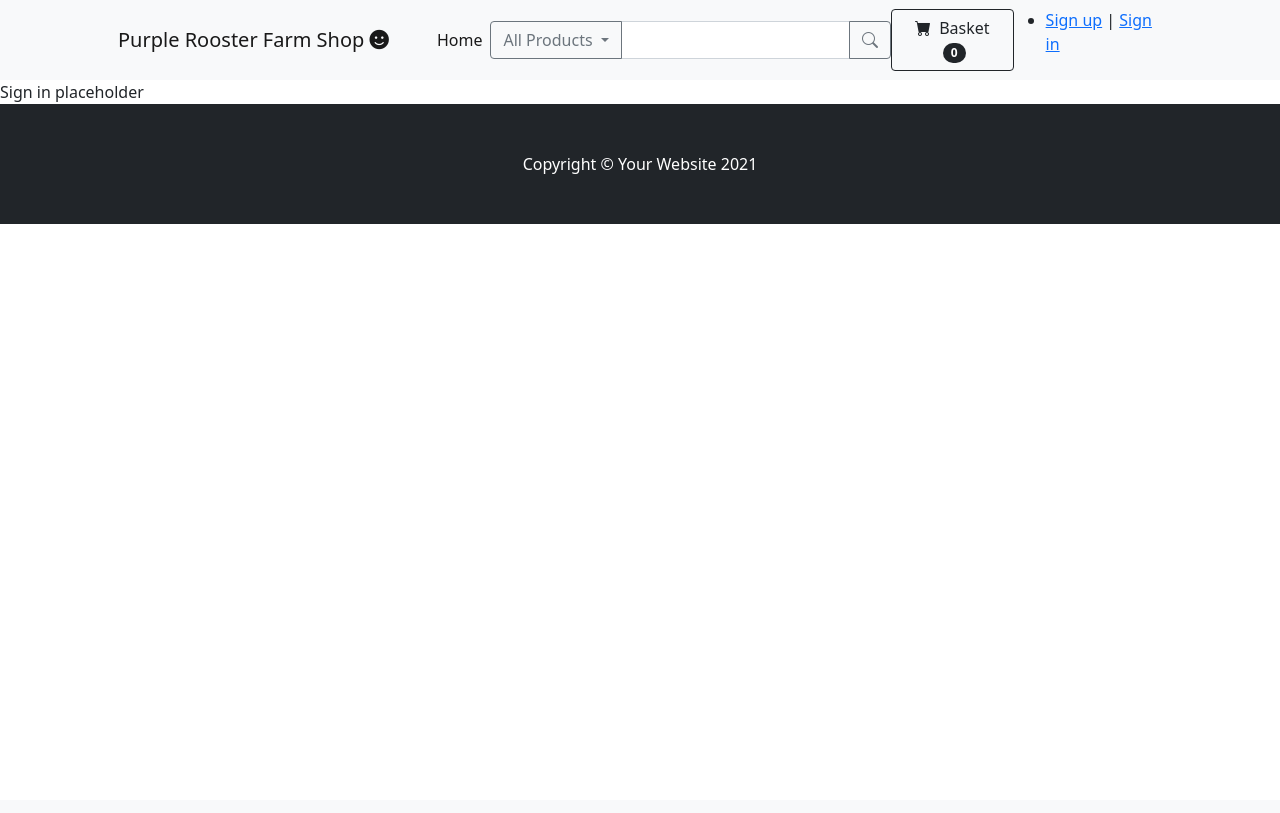
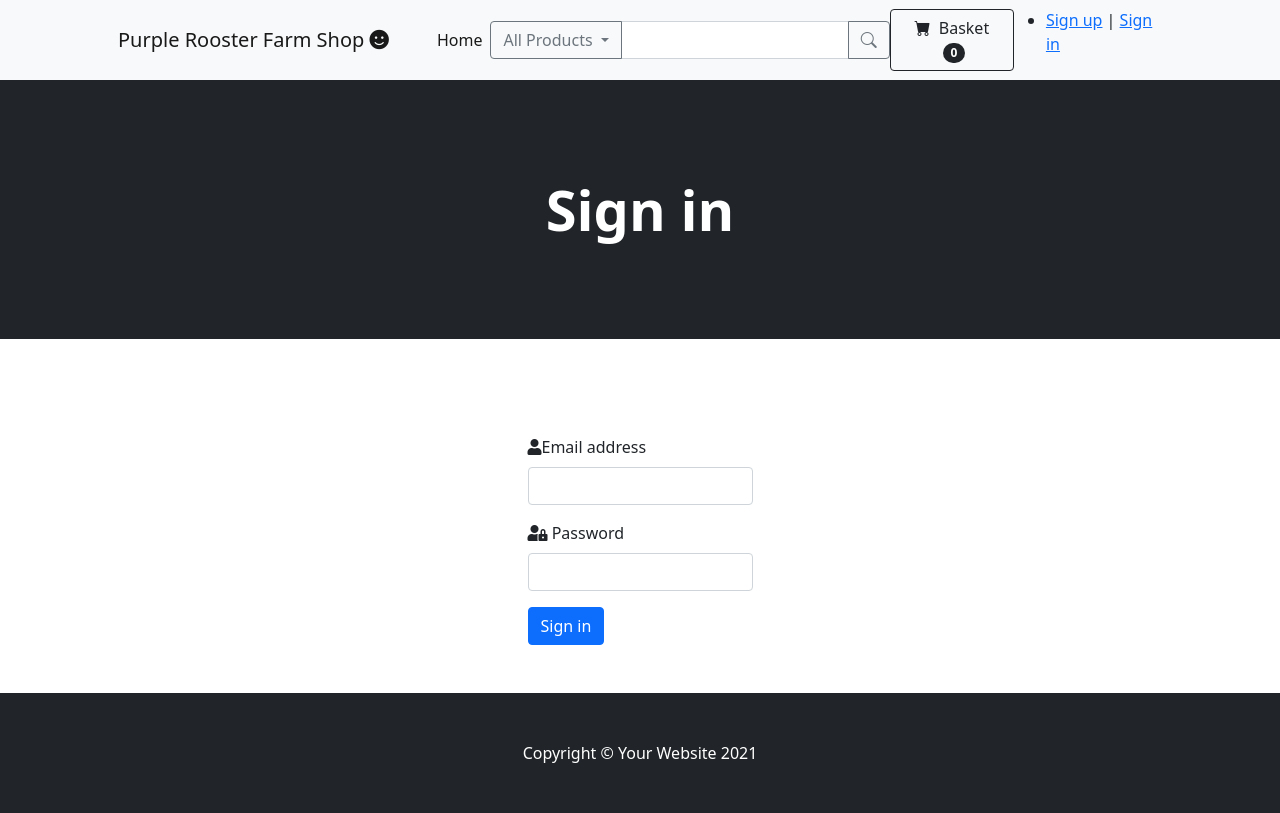
Before and after one commit to malmgrenola/rooster, a Flask app: page /signin in a window 1280 px wide. Before the commit the page ends 224 px from the top, so only its background shows below. Run offline with Flask 2, Linux system fonts and the light colour scheme; data that the repository does not hold is empty; some libraries are stand-ins or nearby versions.

Commit message:
add user profile page with update and refactor signin and cookie behaviour

```diff
--- a/app.py
+++ b/app.py
@@ -6,6 +6,7 @@ from markupsafe import escape
 from flask_pymongo import PyMongo
 from bson.objectid import ObjectId
 from werkzeug.security import generate_password_hash, check_password_hash
+import urllib
 if os.path.exists("env.py"):
     import env
 
@@ -21,12 +22,10 @@ mongo = PyMongo(app)
 @app.route("/")
 def index():
     """
-    Render index for route "/" and set page title
+    Render index for route "/", set page title and display index products
     """
 
     products = mongo.db.products.find({})
-    print(products[0])
-
 
     return render_template("index.html", page_title="Home", products=products)
 
@@ -34,7 +33,7 @@ def index():
 @app.route("/s")
 def search():
     """
-    Render index for route "/" and set page title
+    Render search for route "/s" and set page title to query
     """
     return render_template("search.html",page_title="Search")
 
@@ -138,48 +137,126 @@ def register():
 @app.route("/signin", methods=["GET","POST"])
 def signin():
     """
-    Render register for route "/register" and set page title.
-    If user exist function will redirect to signin page.
-    First user in DB will be admin otherwise user will be added to DB.
+    Render signin for route "/signin" and set page title.
+    If user exist function will redirect to a page.
     """
-    if request.method == "GURKA":
+    if request.method == "POST":
         #Check if username already exists in db
-        existing_user = mongo.db.users.find_one(
-        {"email": request.form.get("email").lower()})
+        existing_user = mongo.db.users.find_one({"email": request.form.get("email").lower()})
 
         if existing_user:
-            flash("Username already exists")
+            # ensure hashed password matches user input
+            if check_password_hash(
+                    existing_user["password"], request.form.get("password")):
+
+                        session["user"] = request.form.get("email").lower()
+                        flash("Welcome, {}".format(existing_user["name"]))
+                        return redirect(url_for("profile"))
+            else:
+                # invalid password match
+                flash("Incorrect Username and/or Password")
+                return redirect(url_for("signin"))
+
+        else:
+            # username doesn't exist
+            flash("Incorrect Username and/or Password")
             return redirect(url_for("signin"))
-
-        register = {
-            "name": request.form.get("name"),
-            "email": request.form.get("email").lower(),
-            "isAdmin": False,
-            "password": generate_password_hash(request.form.get("password"))
-        }
-
-        #Check if it is the first user and make sure it's a administrator.
-        numberOfRecords = mongo.db.users.count_documents({})
-
-        if numberOfRecords == 0:
-            register["isAdmin"] = True
-
-        mongo.db.users.insert_one(register)
-        # put user in a 'session' cookie
-        session["email"] = request.form.get("email").lower()
-        flash("Registration Successful!")
 
 
     return render_template("/auth/signin.html",page_title="Sign in")
 
+
+@app.route("/users")
+def users():
+    """
+    Render users for route "/users" and set page title
+    """
+
+    users = mongo.db.users.find({})
+
+    return render_template("users.html",page_title="Users", users=users)
+
+
+@app.route("/profile/overview", methods=['GET','POST'])
+def profile():
+    """
+    Render user profile based on session cookie and set page title
+    Post will update user details and set new user cookie
+    """
+    user = get_user()
+
+    if not user:
+        return redirect(url_for("signin"))
+
+    if request.method == "POST":
+        existing_user = mongo.db.users.find_one({"email": user["email"]})
+
+        filter = { '_id': existing_user["_id"] }
+        newvalues = { "$set": {'name': request.form.get("name"), "email": request.form.get("email").lower()} }
+
+        mongo.db.users.update_one(filter, newvalues)
+        session["user"] = request.form.get("email").lower()
+        flash("Your new details are saved")
+
+    return render_template("/profile/overview.html",page_title="User")
+
+
+@app.route("/logout")
+def logout():
+    # remove user from session cookie
+    flash("You have been signed out")
+    session.pop("user")
+
+    return redirect(url_for("signin"))
+
+
 @app.context_processor
 def get_categories():
     """
-    Find all categories and return them
+    Find all categories and return them as dict
     """
 
     categories = mongo.db.categories.find()
     return dict(categories=categories)
+
+
+@app.context_processor
+def get_session():
+    """
+    Session information avalible on all pages
+    """
+
+    user = get_user()
+
+    return dict(user=user)
+
+
+def get_user():
+    """
+    Return avalible user information based on current cookie.
+    Ensure sensitive data is removed.
+    """
+    if not session:
+        return {}
+
+    if not "user" in session:
+        return {}
+
+    email = urllib.parse.unquote(session["user"])
+
+    if not email:
+        return {}
+
+    user = mongo.db.users.find_one({"email": email})
+
+    if not user:
+        return {}
+
+    user.pop('password', None)
+    user.pop('isAdmin', None)
+    user.pop('_id', None)
+
+    return user
 
 
 @app.errorhandler(404)
--- a/templates/auth/signin.html
+++ b/templates/auth/signin.html
@@ -1 +1,49 @@
-{% extends "base.html" %} {% block content %} Sign in placeholder {% endblock %}
+{% extends "base.html" %} {% block content %}
+<!-- Header-->
+<header class="bg-dark py-5">
+  <div class="container px-4 px-lg-5 my-5">
+    <div class="text-center text-white">
+      <h1 class="display-4 fw-bolder">Sign in</h1>
+    </div>
+  </div>
+</header>
+<!-- Section-->
+<section class="py-5">
+  <div class="container px-4 px-lg-5 mt-5">
+    <div
+      class="row gx-4 gx-lg-5 row-cols-2 row-cols-md-3 row-cols-xl-4 justify-content-center"
+    >
+      <form method="POST" action="{{ url_for('signin') }}">
+        <!--Email-->
+        <div class="mb-3">
+          <i class="fas fa-user"></i
+          ><label for="email" class="form-label">Email address</label>
+          <input
+            type="email"
+            class="form-control"
+            id="email"
+            name="email"
+            autocomplete="email"
+            required
+          />
+        </div>
+        <!--Password-->
+        <div class="mb-3">
+          <i class="fas fa-user-lock"></i>
+          <label for="password" class="form-label">Password</label>
+          <input
+            type="password"
+            class="form-control"
+            id="password"
+            name="password"
+            autocomplete="new-password"
+            required
+          />
+        </div>
+        <!--Submit-->
+        <button type="submit" class="btn btn-primary">Sign in</button>
+      </form>
+    </div>
+  </div>
+</section>
+{% endblock %}
--- a/templates/includes/navbar.html
+++ b/templates/includes/navbar.html
@@ -57,17 +57,23 @@
           </button>
         </div>
       </form>
-      <form class="d-flex">
-        <button class="btn btn-outline-dark" type="submit">
-          <i class="bi-cart-fill me-1"></i>
-          Basket
-          <span class="badge bg-dark text-white ms-1 rounded-pill">0</span>
-        </button>
-      </form>
+
+      <a class="btn btn-outline-dark" href="{{ url_for('reservation') }}">
+        <i class="bi-cart-fill me-1"></i>
+        Basket
+        <span class="badge bg-dark text-white ms-1 rounded-pill">0</span>
+      </a>
+
       <ul>
         <li class="nav-item">
-          <a class="" href="{{ url_for('register') }}">Sign up</a> |
+          {% if user %}
+          <a class="" href="{{ url_for('profile') }}">My Page</a>
+
+          <a class="" href="{{ url_for('logout') }}">Sign out</a>{% else %}
+          <a class="" href="{{ url_for('register') }}">Sign up</a>
+          |
           <a class="" href="{{ url_for('signin') }}">Sign in</a>
+          {% endif %}
         </li>
       </ul>
     </div>
```
Also changed, not shown: templates/profile/overview.html (added, +68 -0 lines), templates/user.html (+3 -5 lines).
